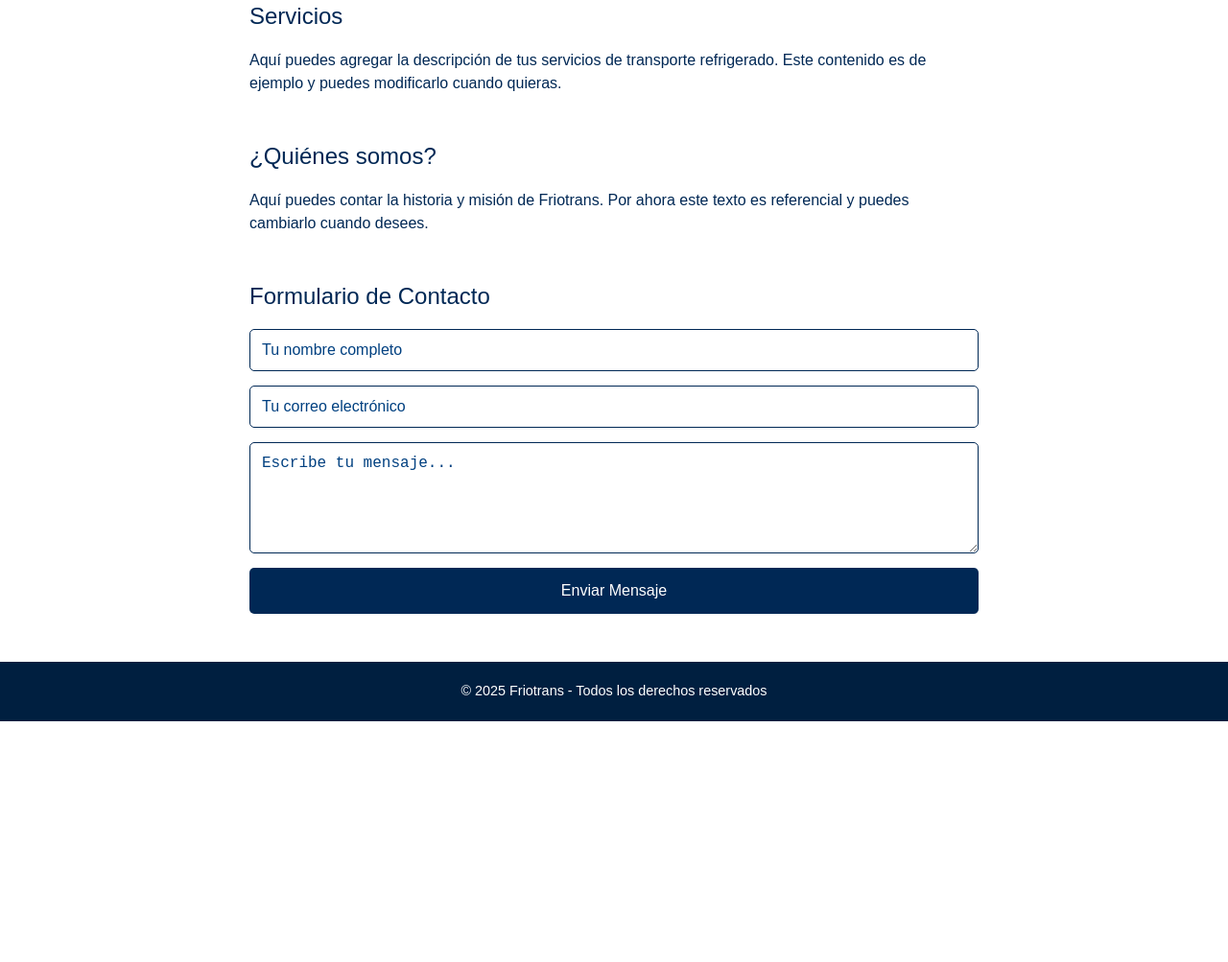
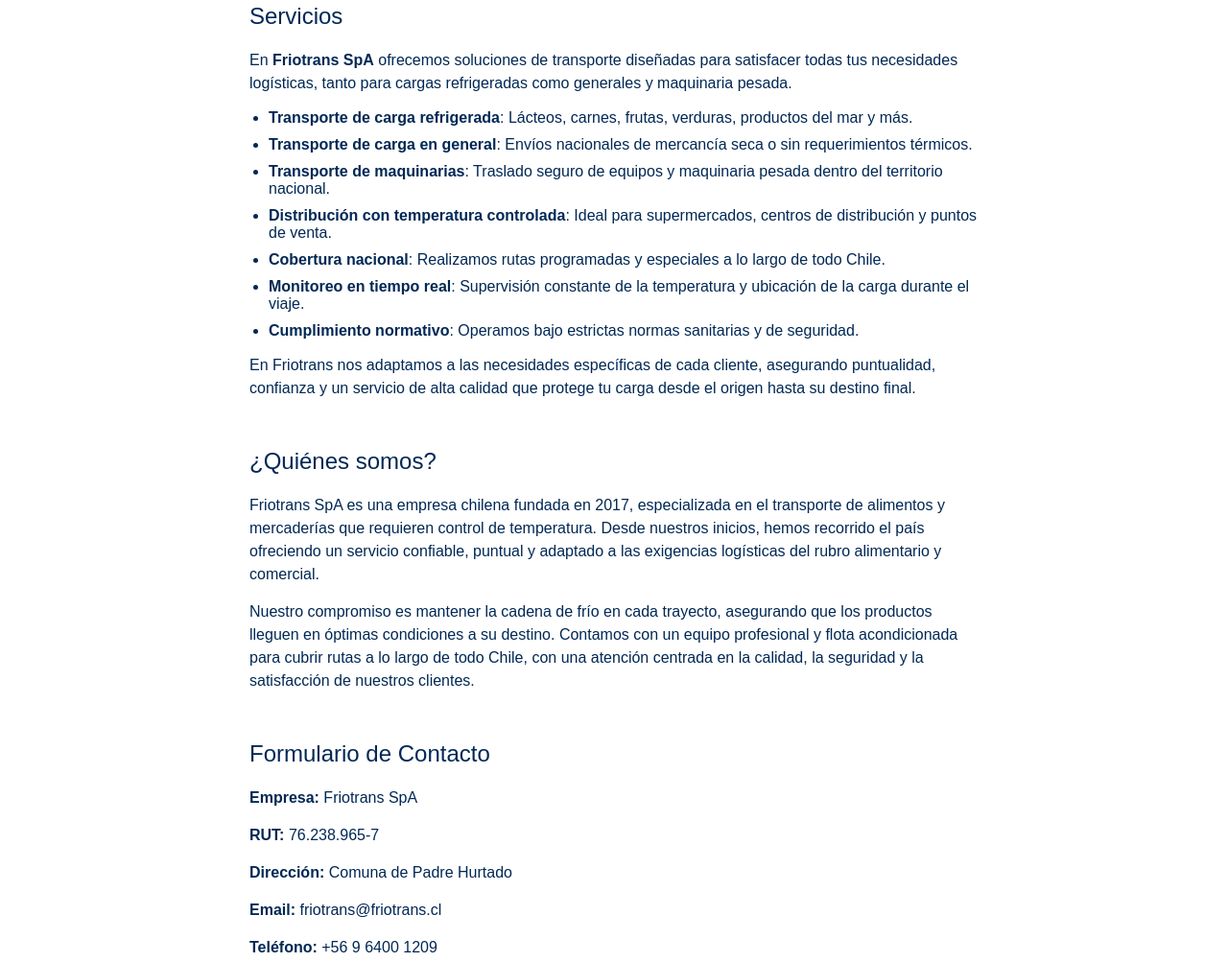
Before and after one commit to riandigu/friotrans, a plain HTML site: page index.html in a window 1280 px wide. Shown: the part 901-1904 px from the top of the page at 96% size. Before the commit the page ends 1653 px from the top, so only its background shows below. Drawn offline with Linux system fonts and the light colour scheme.

Commit message:
Add files via upload

```diff
--- a/index.html
+++ b/index.html
@@ -5,7 +5,6 @@
   <meta name="viewport" content="width=device-width, initial-scale=1" />
   <title>Friotrans - Transporte Refrigerado</title>
   <style>
-    /* Reset y estilos básicos */
     * {
       margin: 0; padding: 0; box-sizing: border-box;
     }
@@ -15,7 +14,6 @@
       color: #002855;
       scroll-behavior: smooth;
     }
-    /* Header */
     header {
       background-color: #002855;
       color: white;
@@ -27,12 +25,10 @@
       top: 0;
       z-index: 100;
     }
-    /* Logo */
     .logo img {
       height: 50px;
       cursor: pointer;
     }
-    /* Menú */
     nav a {
       color: white;
       text-decoration: none;
@@ -44,7 +40,6 @@
     nav a:hover {
       color: #00aaff;
     }
-    /* Hero */
     .hero {
       position: relative;
       height: 90vh;
@@ -56,8 +51,8 @@
       justify-content: center;
       text-align: center;
       padding: 0 20px;
-      color: white; /* texto general blanco para que contraste */
-      font-size: 1rem; /* texto base */
+      color: white;
+      font-size: 1rem;
     }
     .hero::before {
       content: "";
@@ -70,7 +65,6 @@
       position: relative;
       max-width: 600px;
       z-index: 1;
-      /* sombra para mejor legibilidad */
       text-shadow: 1px 1px 5px rgba(0,0,0,0.7);
     }
     .hero-text h1 {
@@ -96,7 +90,6 @@
     .hero-text button:hover {
       background-color: #008ecc;
     }
-    /* Texto pequeño sobre camión (si tienes alguna clase o id para eso, puedes modificar acá) */
     .hero-small-text {
       position: absolute;
       bottom: 10px;
@@ -107,12 +100,12 @@
       text-shadow: 1px 1px 3px rgba(0,0,0,0.8);
       z-index: 2;
     }
-    /* Secciones */
     section {
       max-width: 800px;
       margin: 50px auto;
       padding: 0 20px;
       color: #002855;
+      scroll-margin-top: 100px; /* esto ayuda a bajar el ancla para que el titulo no quede pegado al header */
     }
     h2 {
       font-weight: 400;
@@ -121,8 +114,15 @@
     p {
       font-weight: 300;
       line-height: 1.5;
+      margin-bottom: 15px;
     }
-    /* Formulario Contacto */
+    ul {
+      margin-bottom: 15px;
+      padding-left: 20px;
+    }
+    li {
+      margin-bottom: 10px;
+    }
     #contacto form {
       display: flex;
       flex-direction: column;
@@ -154,16 +154,14 @@
     #contacto button:hover {
       background-color: #0059b3;
     }
-    /* Footer */
     footer {
       background-color: #001f40;
-      color: white; /* texto blanco para mejor contraste */
+      color: white;
       text-align: center;
       padding: 20px;
       font-size: 0.9rem;
       font-weight: 400;
     }
-    /* Responsive */
     @media (max-width: 600px) {
       .hero-text h1 {
         font-size: 2.2rem;
@@ -198,7 +196,6 @@
     <p>Conectamos el país con temperatura y confianza</p>
     <button onclick="document.getElementById('contacto').scrollIntoView({behavior:'smooth'})">Contáctanos</button>
   </div>
-  <!-- Aquí va el texto pequeño sobre la imagen del camión -->
   <div class="hero-small-text">
     Texto pequeño, aclaración o slogan en blanco para verse sobre el camión
   </div>
@@ -207,22 +204,42 @@
 <section id="servicios">
   <h2>Servicios</h2>
   <p>
-    Aquí puedes agregar la descripción de tus servicios de transporte refrigerado.
-    Este contenido es de ejemplo y puedes modificarlo cuando quieras.
+    En <strong>Friotrans SpA</strong> ofrecemos soluciones de transporte diseñadas para satisfacer todas tus necesidades logísticas, tanto para cargas refrigeradas como generales y maquinaria pesada.
+  </p>
+  <ul>
+    <li><strong>Transporte de carga refrigerada</strong>: Lácteos, carnes, frutas, verduras, productos del mar y más.</li>
+    <li><strong>Transporte de carga en general</strong>: Envíos nacionales de mercancía seca o sin requerimientos térmicos.</li>
+    <li><strong>Transporte de maquinarias</strong>: Traslado seguro de equipos y maquinaria pesada dentro del territorio nacional.</li>
+    <li><strong>Distribución con temperatura controlada</strong>: Ideal para supermercados, centros de distribución y puntos de venta.</li>
+    <li><strong>Cobertura nacional</strong>: Realizamos rutas programadas y especiales a lo largo de todo Chile.</li>
+    <li><strong>Monitoreo en tiempo real</strong>: Supervisión constante de la temperatura y ubicación de la carga durante el viaje.</li>
+    <li><strong>Cumplimiento normativo</strong>: Operamos bajo estrictas normas sanitarias y de seguridad.</li>
+  </ul>
+  <p>
+    En Friotrans nos adaptamos a las necesidades específicas de cada cliente, asegurando puntualidad, confianza y un servicio de alta calidad que protege tu carga desde el origen hasta su destino final.
   </p>
 </section>
 
 <section id="quienes-somos">
   <h2>¿Quiénes somos?</h2>
   <p>
-    Aquí puedes contar la historia y misión de Friotrans.
-    Por ahora este texto es referencial y puedes cambiarlo cuando desees.
+    Friotrans SpA es una empresa chilena fundada en 2017, especializada en el transporte de alimentos y mercaderías que requieren control de temperatura. Desde nuestros inicios, hemos recorrido el país ofreciendo un servicio confiable, puntual y adaptado a las exigencias logísticas del rubro alimentario y comercial.
+  </p>
+  <p>
+    Nuestro compromiso es mantener la cadena de frío en cada trayecto, asegurando que los productos lleguen en óptimas condiciones a su destino. Contamos con un equipo profesional y flota acondicionada para cubrir rutas a lo largo de todo Chile, con una atención centrada en la calidad, la seguridad y la satisfacción de nuestros clientes.
   </p>
 </section>
 
 <section id="contacto">
   <h2>Formulario de Contacto</h2>
-  <form action="https://formsubmit.co/friotran@friotrans.cl" method="POST" onsubmit="alert('Mensaje enviado (simulado). Cuando tengas hosting real, lo conectamos.'); return true;">
+
+  <p><strong>Empresa:</strong> Friotrans SpA</p>
+  <p><strong>RUT:</strong> 76.238.965-7</p>
+  <p><strong>Dirección:</strong> Comuna de Padre Hurtado</p>
+  <p><strong>Email:</strong> friotrans@friotrans.cl</p>
+  <p><strong>Teléfono:</strong> +56 9 6400 1209</p>
+
+  <form action="https://formsubmit.co/friotrans@friotrans.cl" method="POST" onsubmit="alert('Mensaje enviado (simulado). Cuando tengas hosting real, lo conectamos.'); return true;">
     <input type="text" name="nombre" placeholder="Tu nombre completo" required />
     <input type="email" name="email" placeholder="Tu correo electrónico" required />
     <textarea name="mensaje" rows="5" placeholder="Escribe tu mensaje..." required></textarea>
```
